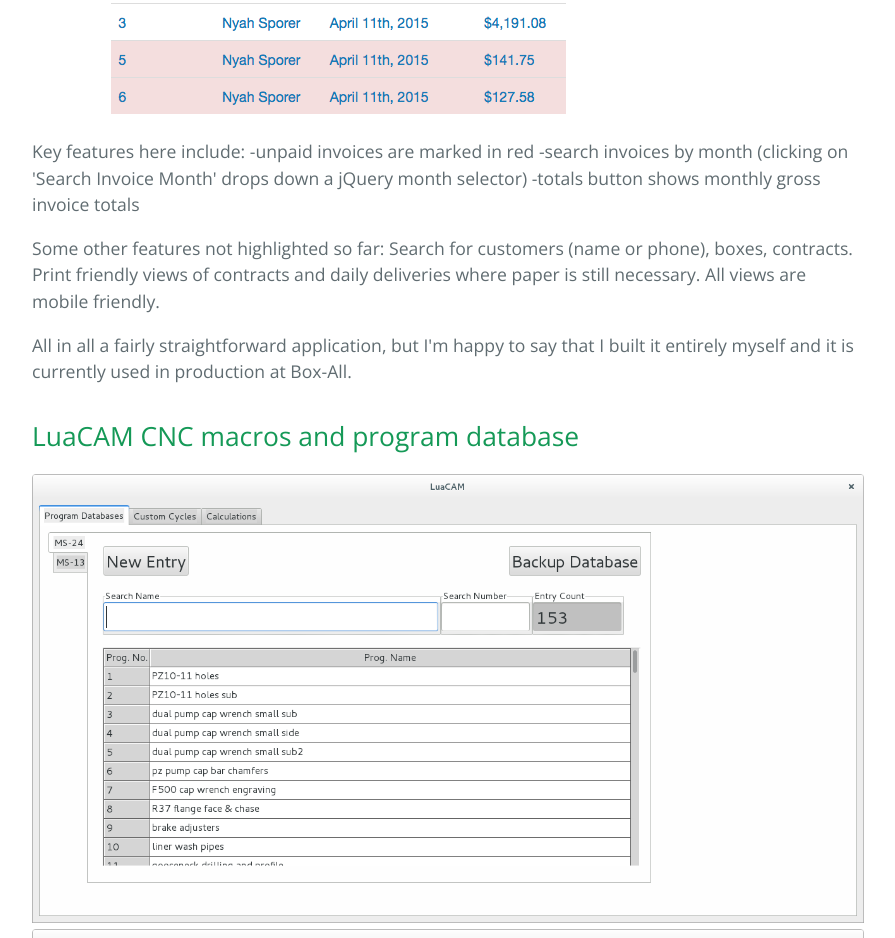
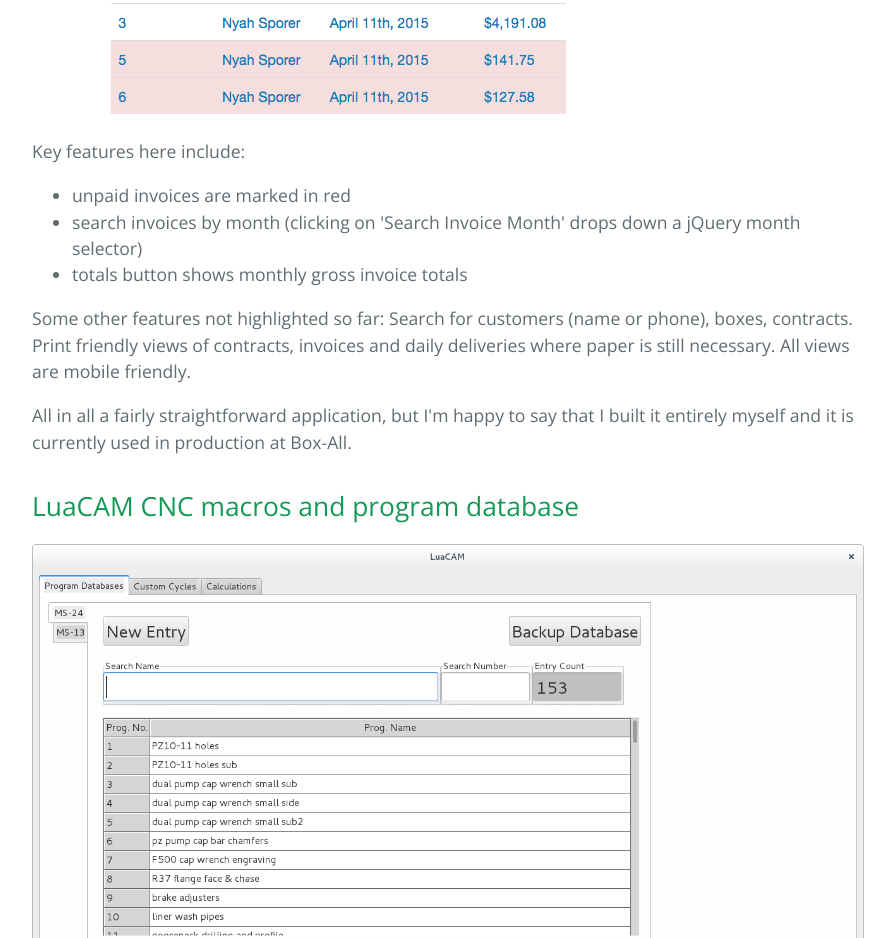
Before and after one commit to jessewmc/jessewmc.github.io, a plain HTML site: page index.html in a window 1280 px wide. Shown: the part 7520-8458 px from the top of the page, without its empty margins (192-1087 px from the left). Drawn offline with nearby package versions, Linux system fonts and the light colour scheme.

Commit message:
Replace master branch with page content via GitHub

```diff
--- a/index.html
+++ b/index.html
@@ -78,12 +78,15 @@
 
 <p><img src="/boxall/invoices.png" alt="boxall invoices"></p>
 
-<p>Key features here include:
--unpaid invoices are marked in red
--search invoices by month (clicking on 'Search Invoice Month' drops down a jQuery month selector)
--totals button shows monthly gross invoice totals</p>
+<p>Key features here include:</p>
 
-<p>Some other features not highlighted so far: Search for customers (name or phone), boxes, contracts. Print friendly views of contracts and daily deliveries where paper is still necessary. All views are mobile friendly.</p>
+<ul>
+<li>unpaid invoices are marked in red</li>
+<li>search invoices by month (clicking on 'Search Invoice Month' drops down a jQuery month selector)</li>
+<li>totals button shows monthly gross invoice totals</li>
+</ul>
+
+<p>Some other features not highlighted so far: Search for customers (name or phone), boxes, contracts. Print friendly views of contracts, invoices and daily deliveries where paper is still necessary. All views are mobile friendly.</p>
 
 <p>All in all a fairly straightforward application, but I'm happy to say that I built it entirely myself and it is currently used in production at Box-All.</p>
 
```
Also changed, not shown: params.json (+1 -1 lines).
